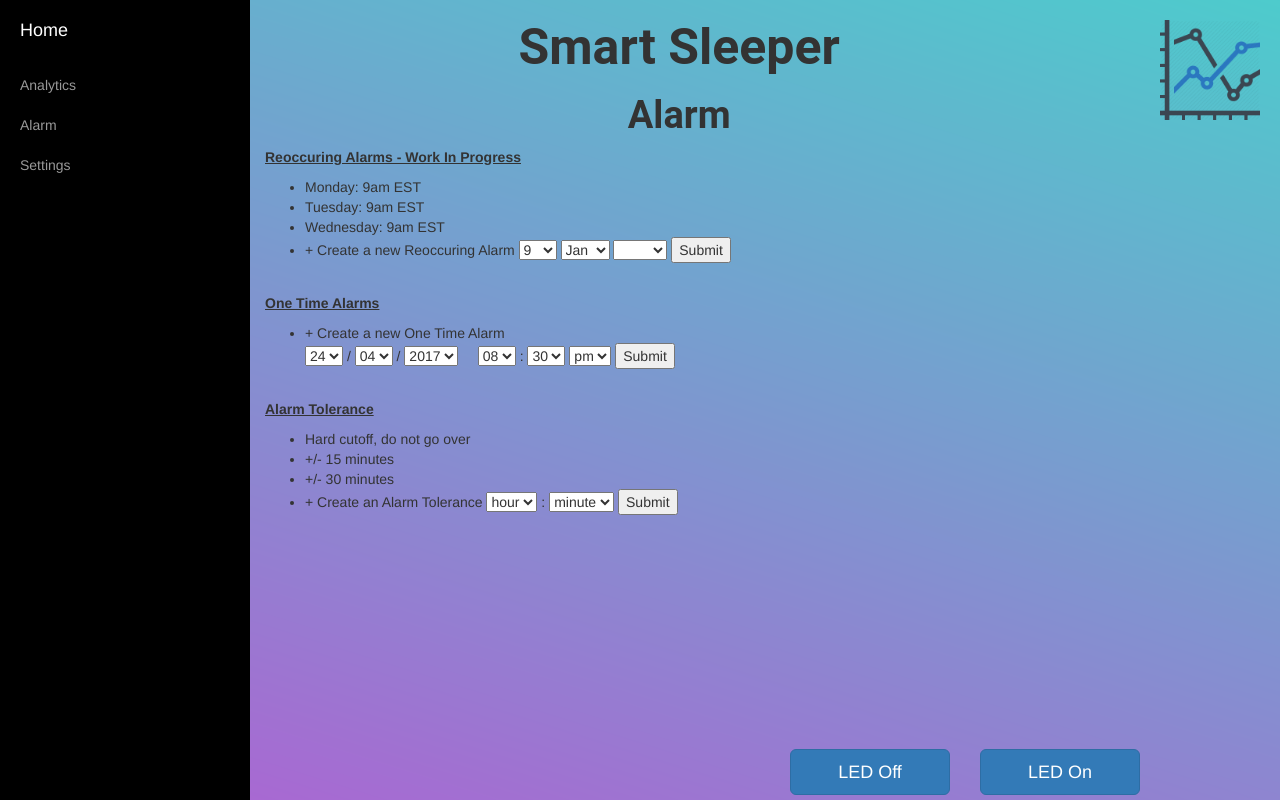
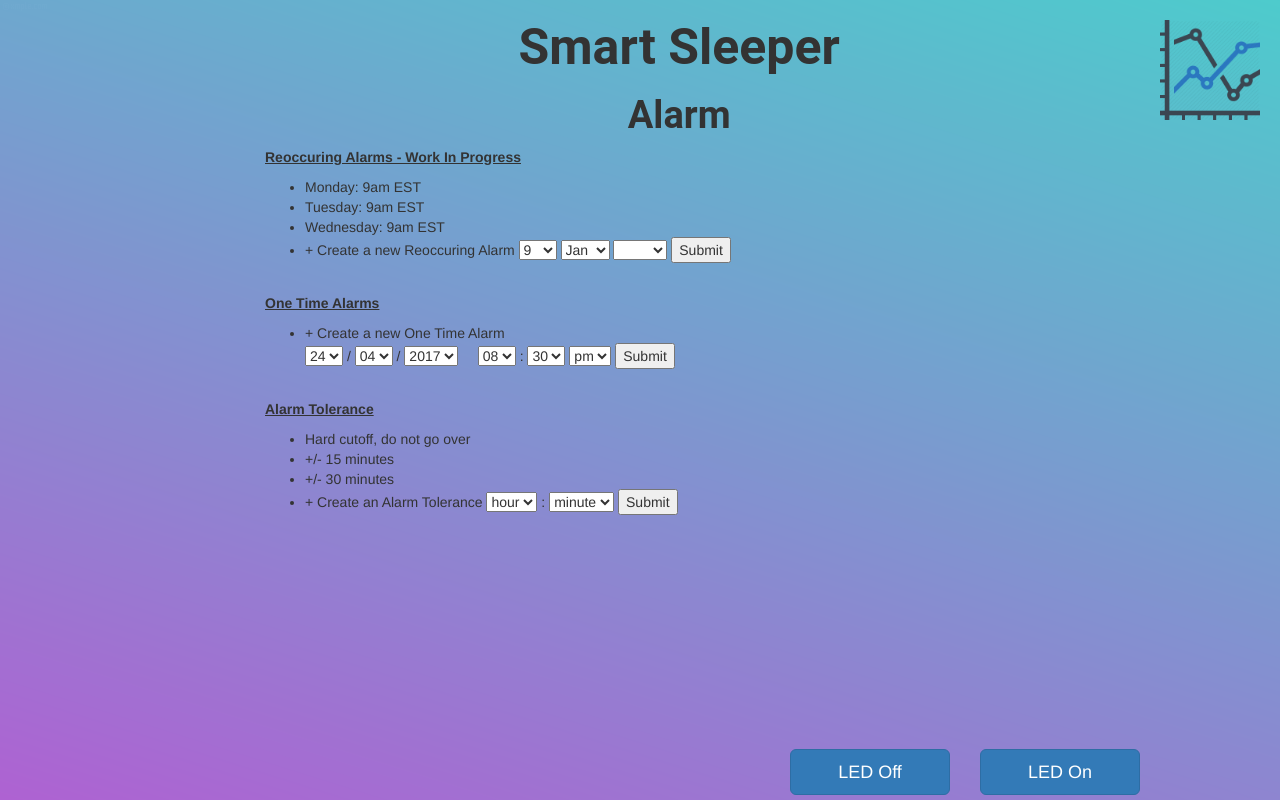
Before and after one commit to Pglinsman/SmartSleeper, a Django app: page /alarm in a window 1280 px wide. Run offline with Django 3.2, Linux system fonts and the light colour scheme; data that the repository does not hold is empty; parts of the project's set-up code (start-up, migrations or seed data) failed here and were passed over; some libraries are stand-ins or nearby versions.

Commit message:
Fixed alarm page

```diff
--- a/SmartSleeperApp/templates/SmartSleeperApp/alarm.html
+++ b/SmartSleeperApp/templates/SmartSleeperApp/alarm.html
@@ -41,23 +41,6 @@
     <a href="{% url 'analytics' %}" class="button-clean" ><img src="../../static/images/LineGraphButton.png" style="position: absolute;
                         top: 20px; right: 20px; width:100px; height: auto;"> </a>
 
-        <!-- Sidebar -->
-        <div id="sidebar-wrapper">
-            <ul class="sidebar-nav">
-                <li class="sidebar-brand">
-                    <a href="{% url 'home' %}">Home</a>
-                </li>
-                <li>
-                    <a href="{% url 'analytics' %}">Analytics</a>
-                </li>
-                <li>
-                    <a href="{% url 'alarm' %}">Alarm</a>
-                </li>
-                <li>
-                    <a href="{% url 'settings' %}">Settings</a>
-                </li>
-            </ul>
-        </div>
         <!-- /#sidebar-wrapper -->
 
         <!-- Page Content -->
```
